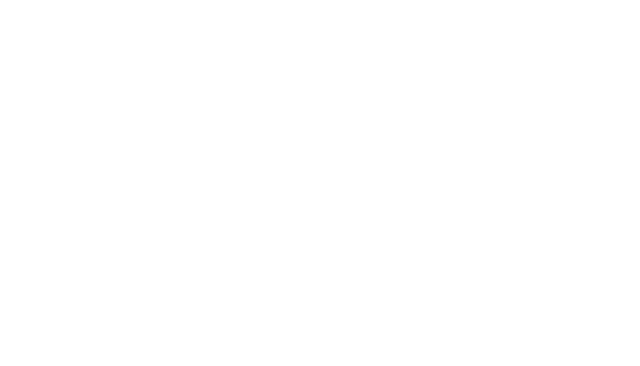
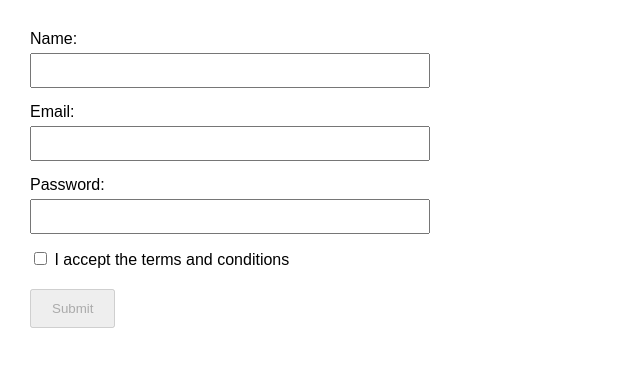
Before and after one commit to acciojob/form-validation-and-submission-Aabid404, a website: page main.html in a window 1280 px wide. Shown: the whole page, without its empty margins (0-640 px from the left). Drawn offline with Linux system fonts and the light colour scheme.

Commit message:
created a submission

```diff
--- a/main.html
+++ b/main.html
@@ -8,6 +8,23 @@
 
 <body>
 	<!-- the entire body must be written by student -->
+	<form id="myForm" action="submit-form.php" method="POST">
+    <label for="name">Name:</label>
+    <input type="text" id="name" name="name" required>
+
+    <label for="email">Email:</label>
+    <input type="email" id="email" name="email" required>
+
+    <label for="password">Password:</label>
+    <input type="password" id="password" name="password" required>
+
+    <label>
+      <input type="checkbox" id="terms">
+      I accept the terms and conditions
+    </label>
+
+    <button type="submit" id="submitBtn" disabled>Submit</button>
+  </form>
     <script type="text/javascript" src="./script.js">
 </script>
 
--- a/script.js
+++ b/script.js
@@ -1 +1,16 @@
 //your JS code here. If required.
+
+const form = document.getElementById("myForm");
+const terms = document.getElementById("terms");
+const submitBtn = document.getElementById("submitBtn");
+
+terms.addEventListener("change", function () {
+  submitBtn.disabled = !terms.checked;
+});
+
+form.addEventListener("submit", function (event) {
+  if (!form.checkValidity() || !terms.checked) {
+    event.preventDefault();
+    form.reportValidity();
+  }
+});
--- a/styles.css
+++ b/styles.css
@@ -1 +1,32 @@
 /*  your css code here. If applicable */
+
+body {
+  font-family: Arial, sans-serif;
+  margin: 30px;
+}
+
+form {
+  max-width: 400px;
+}
+
+label {
+  display: block;
+  margin-top: 15px;
+}
+
+input:not([type="checkbox"]) {
+  width: 100%;
+  padding: 8px;
+  margin-top: 5px;
+  box-sizing: border-box;
+}
+
+button {
+  margin-top: 20px;
+  padding: 10px 20px;
+  cursor: pointer;
+}
+
+button:disabled {
+  cursor: not-allowed;
+}
```
